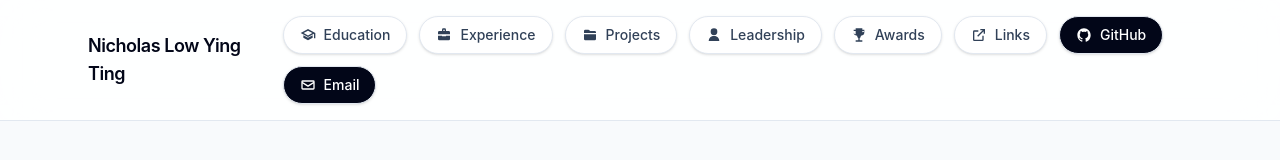
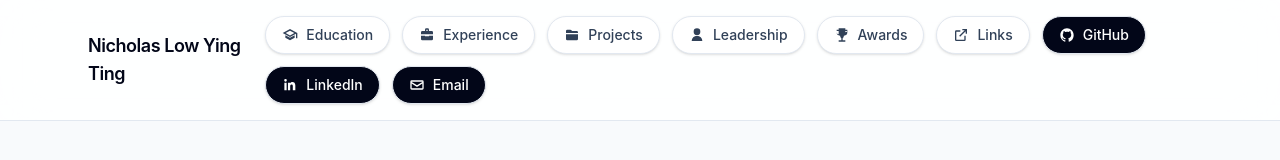
Before and after one commit to XtremeFire02/quant-project-website, a React (Vite) app: page / in a window 1280 px wide. Shown: the top 160 px of the page. Built offline with nearby package versions, Linux system fonts and the light colour scheme.

Commit message:
Update website

```diff
--- a/src/App.jsx
+++ b/src/App.jsx
@@ -35,6 +35,7 @@ const primaryNav = [
 
 const profileShortcuts = [
   { label: 'GitHub', href: 'https://github.com/XtremeFire02', icon: 'github', external: true },
+  { label: 'LinkedIn', href: 'https://www.linkedin.com/in/nicholas-low-a0252426a/', icon: 'linkedin', external: true },
   { label: 'Email', href: 'mailto:nickylow2002@gmail.com', icon: 'mail' },
 ];
 
@@ -221,9 +222,10 @@ const externalLinks = [
   },
   {
     title: 'LinkedIn',
-    description: 'Resume includes a LinkedIn placeholder, so this slot is ready once the final profile URL is available.',
+    description: 'Professional profile with education, experience, and project history.',
+    href: 'https://www.linkedin.com/in/nicholas-low-a0252426a/',
     icon: 'linkedin',
-    cta: 'Add LinkedIn URL',
+    cta: 'Open LinkedIn',
   },
 ];
 
@@ -261,7 +263,7 @@ function runSmokeTests() {
   });
 
   console.assert(primaryNav.length === 6, 'Expected 6 primary nav items');
-  console.assert(profileShortcuts.length === 2, 'Expected 2 profile shortcuts');
+  console.assert(profileShortcuts.length === 3, 'Expected 3 profile shortcuts');
   console.assert(educationItems.length === 2, 'Expected 2 education items');
   console.assert(experienceItems.length === 2, 'Expected 2 experience items');
   console.assert(projectItems.length === 3, 'Expected 3 project items');
@@ -629,7 +631,7 @@ export default function App() {
         id="links"
         eyebrow="External Links"
         title="Repositories and contact points in one place."
-        description="The site now points directly to the projects mentioned in the resume, with a placeholder left for the final LinkedIn profile URL."
+        description="The site now points directly to your main profiles, repositories, and contact channels."
       >
         <div className="grid gap-5 md:grid-cols-2 xl:grid-cols-3">
           {externalLinks.map((link) => (
```
Also changed, not shown: public/portrait.jpg (added).
